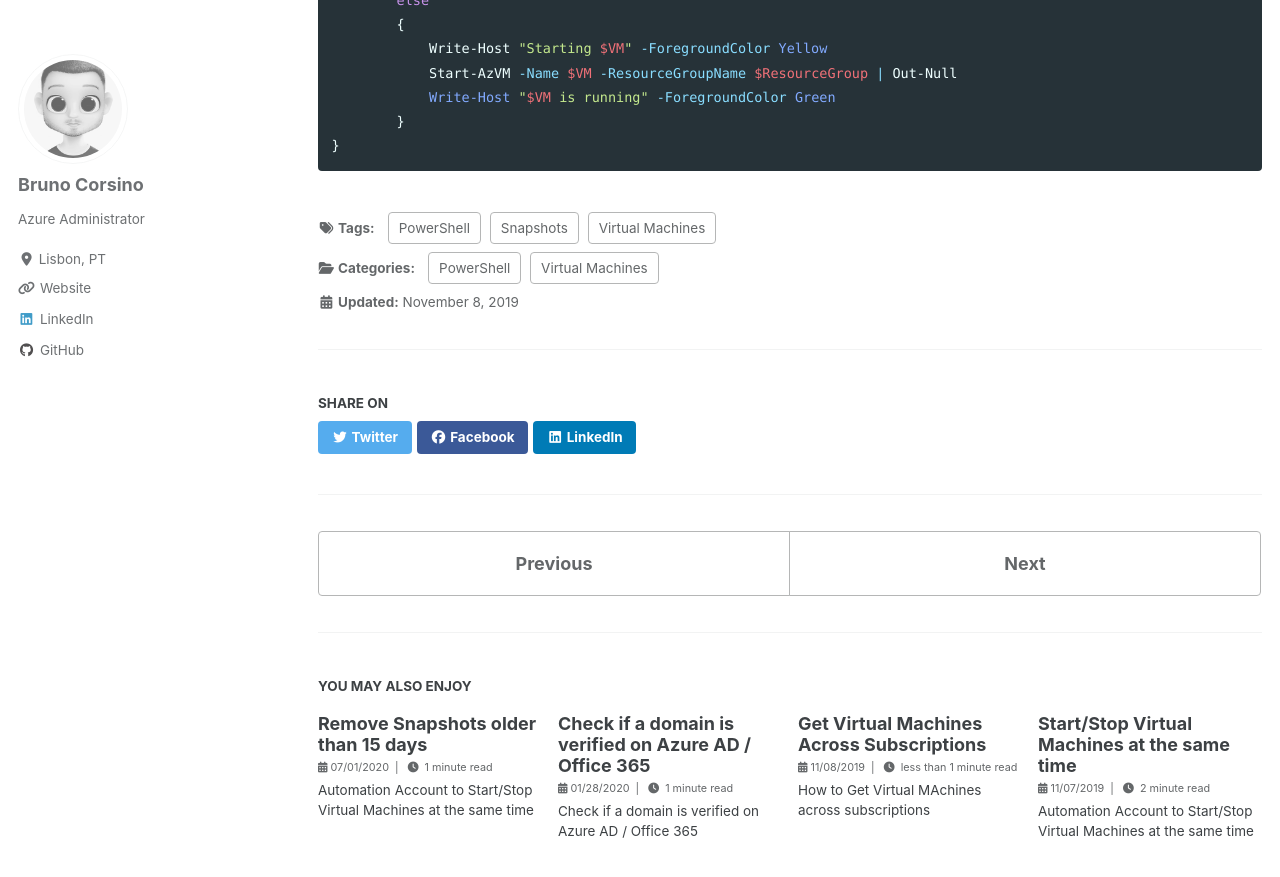
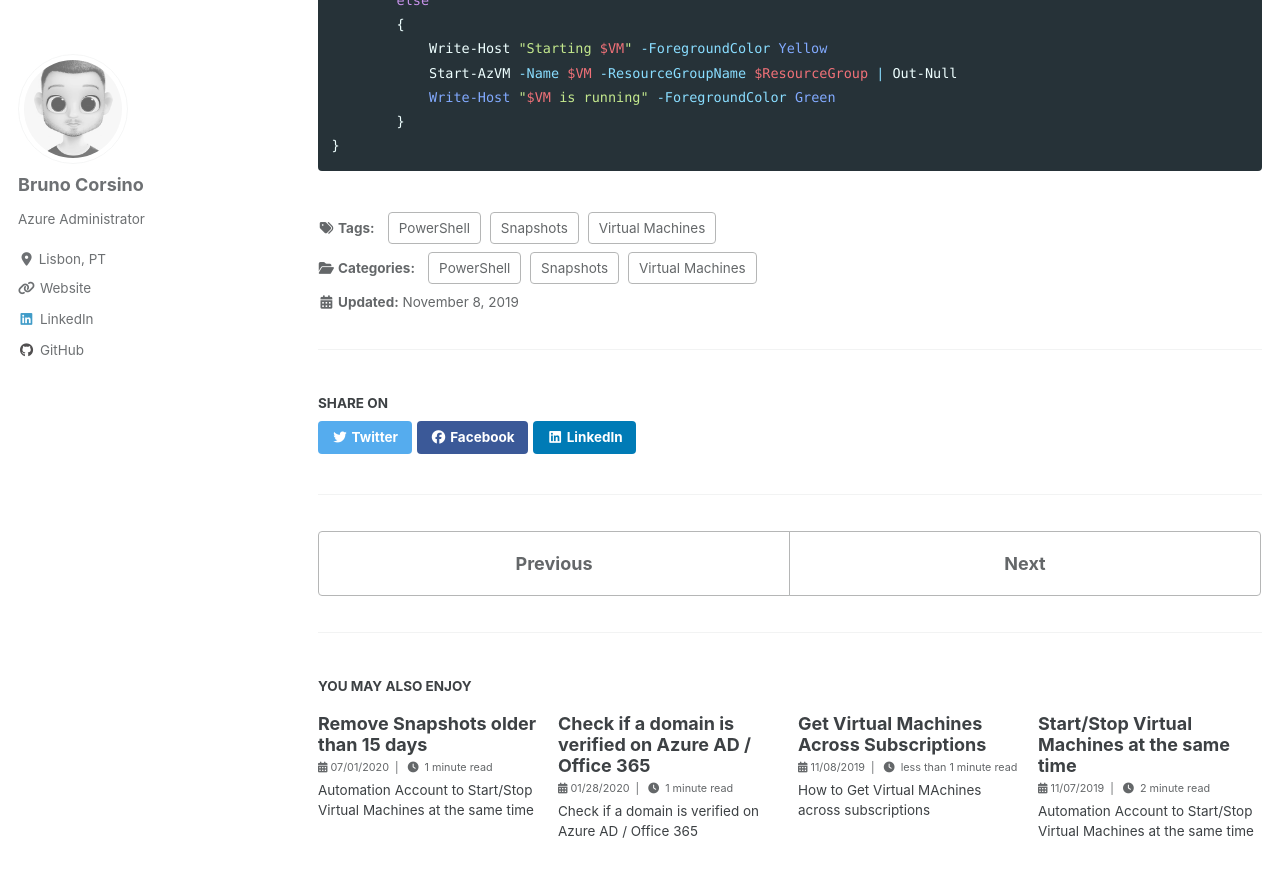
Before and after one commit to bmcorsino/bmcorsino.github.io, a Jekyll site: the page built from _posts/2019-11-08-snapshot-all-disks.md, in a window 1280 px wide and 900 px high, scrolled down 2130 px. Shown: the top 877 px of the window. Built offline with Jekyll 4.4.1, drawn with Linux system fonts in a browser that asks for light colours; cached includes are drawn as plain includes; nearby versions of some CDN libraries.

Commit message:
Update 2019-11-08-snapshot-all-disks.md

```diff
--- a/_posts/2019-11-08-snapshot-all-disks.md
+++ b/_posts/2019-11-08-snapshot-all-disks.md
@@ -4,6 +4,7 @@ excerpt: "How to Snapshoot all Disks for a single Virtual Machine"
 classes: wide
 categories:
     - PowerShell
+    - Snapshots
     - Virtual Machines
 tags:
     - PowerShell
```
